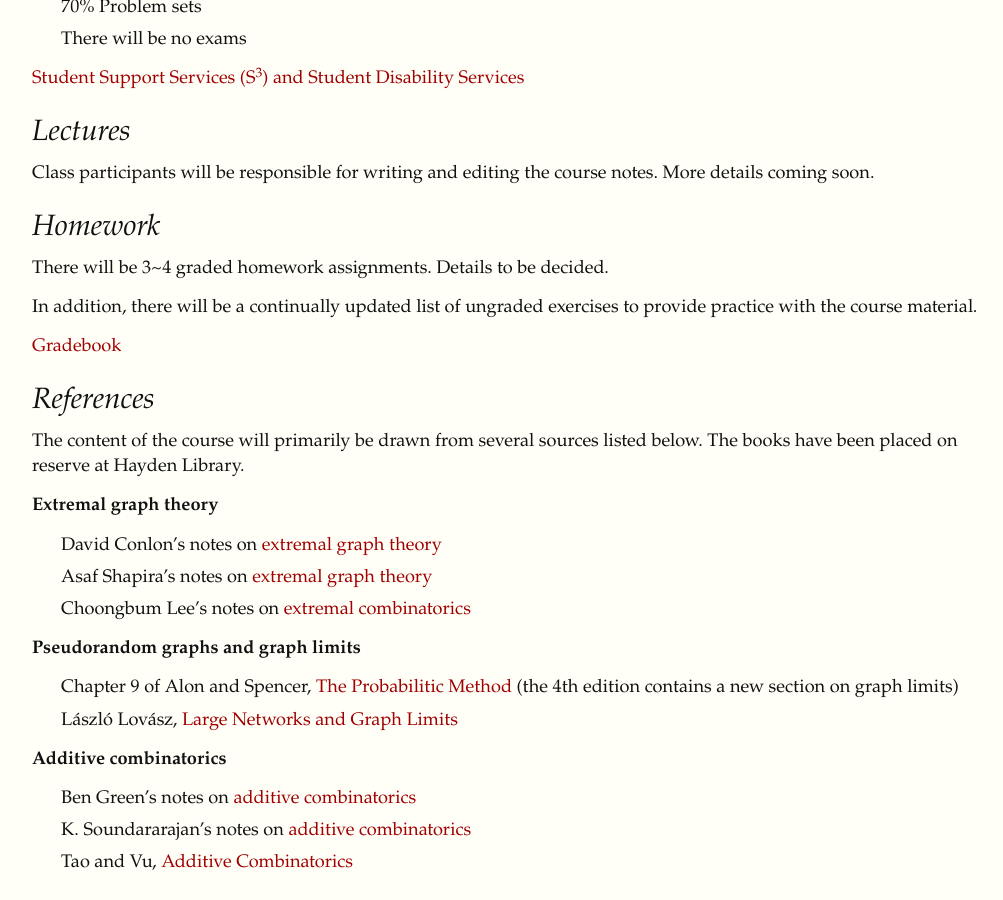
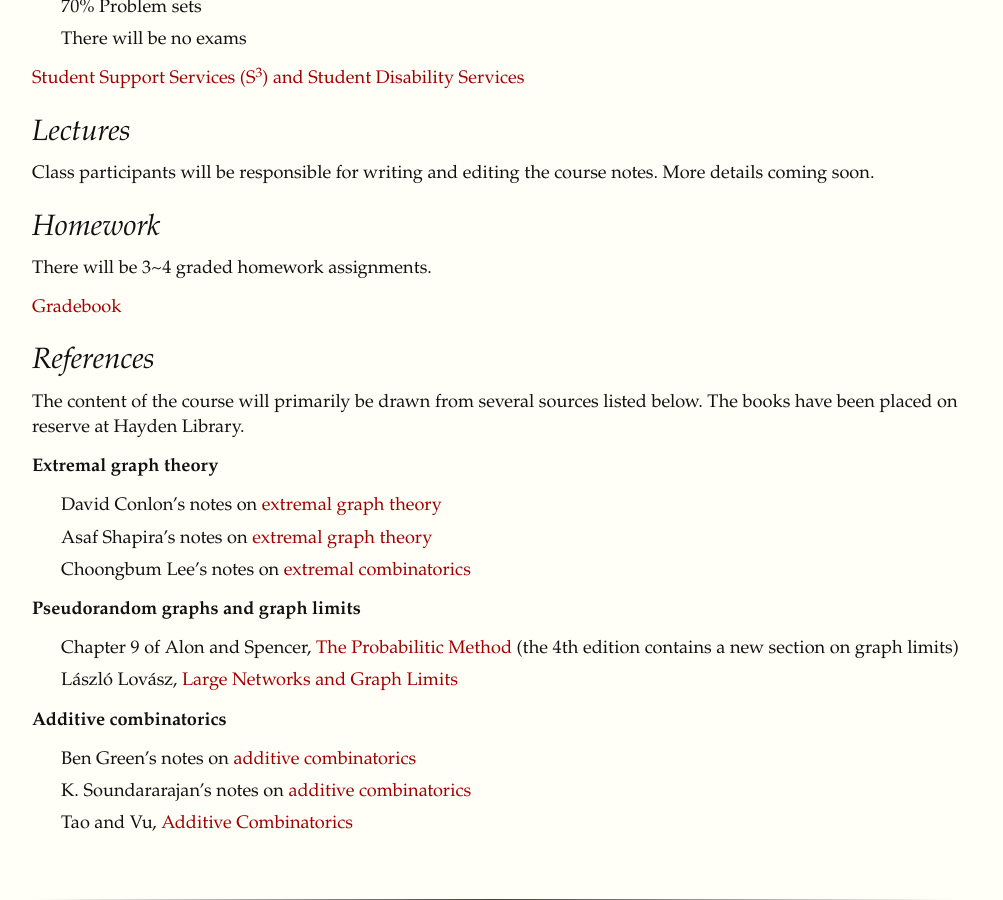
Before and after one commit to yufeizhao/yufeizhao.github.io, a Jekyll site: the page built from gtac/index.md, in a window 1280 px wide and 900 px high, scrolled down 1181 px. Shown: the whole window, without its empty margins (123-1126 px from the left). Built offline with Jekyll 4.4.1, drawn with Linux system fonts in a browser that asks for light colours; nearby versions of some CDN libraries; formulas are drawn with MathJax 3.

Commit message:
homework

```diff
--- a/gtac/index.md
+++ b/gtac/index.md
@@ -51,12 +51,9 @@ Class participants will be responsible for writing and editing the course notes.
 
 ## Homework
 
-There will be 3~4 graded homework assignments. Details to be decided.
-
-In addition, there will be a continually updated list of ungraded exercises to provide practice with the course material.
+There will be 3~4 graded homework assignments.
 
 [Gradebook](http://stellar.mit.edu/S/course/18/fa17/18.S997/)
-
 
 ## References
 
```
